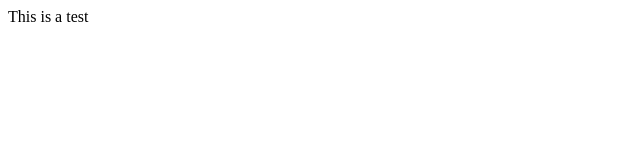
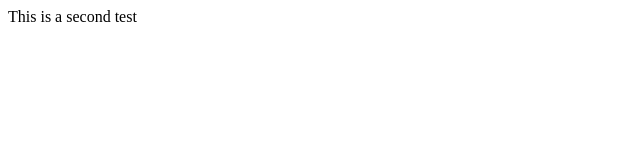
Before and after one commit to bbimuyi/BootStrap, a website: page public_html/index.html in a window 1280 px wide. Shown: the full height of the page, 0-640 px from the left. Drawn offline with Linux system fonts and the light colour scheme.

Commit message:
Testing for the second time

```diff
--- a/public_html/index.html
+++ b/public_html/index.html
@@ -11,6 +11,6 @@
         <meta name="viewport" content="width=device-width, initial-scale=1.0">
     </head>
     <body>
-        <div>This is a test</div>
+        <div>This is a second test</div>
     </body>
 </html>
```
